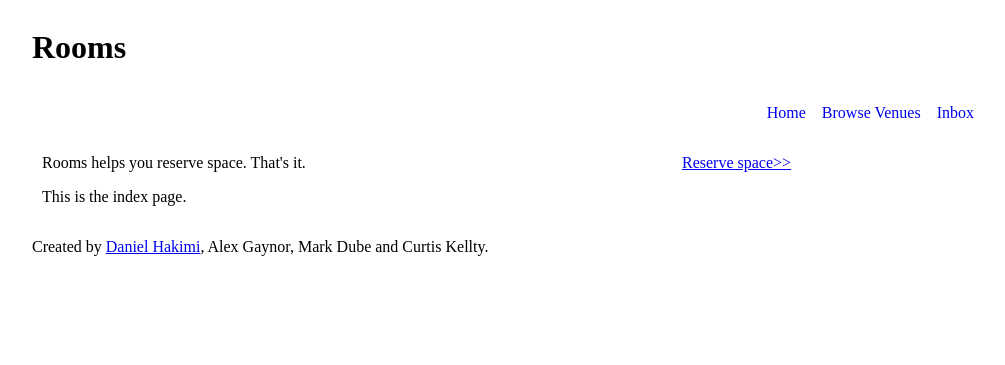
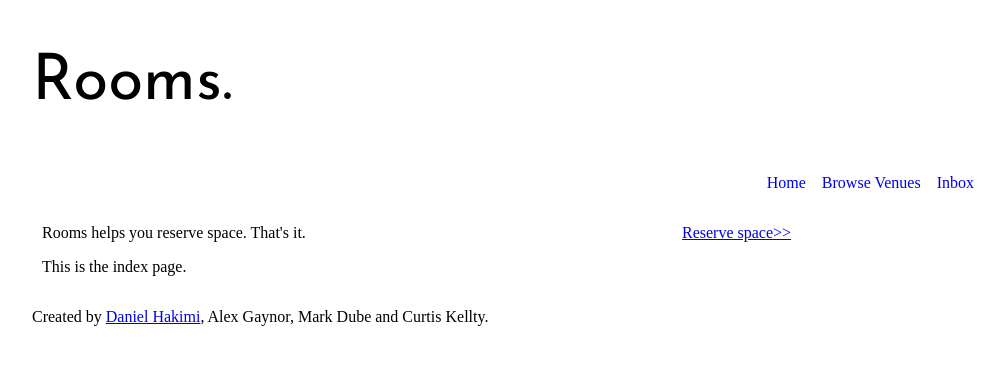
Before and after one commit to DanHakimi/Rooms, a Python web app: template templates/index.html in a window 1280 px wide. Shown: the top 365 px of the page, without its empty margins (128-1133 px from the left). Run offline with Jinja, Linux system fonts and the light colour scheme; the template is opened without the code that fills it, so the values that code supplies are empty; some libraries are stand-ins or nearby versions.

Commit message:
Messed with the header. It now uses Josefin Sans.

```diff
--- a/static/css/index.css
+++ b/static/css/index.css
@@ -1,3 +1,6 @@
+@import url(http://fonts.googleapis.com/css?family=Josefin+Sans:100,regular,regularitalic,bold,bolditalic);
+
+h1 { font: 64px "Josefin Sans", Sans-Serif; }
 
 nav ul{
 	float: right;
--- a/templates/index.html
+++ b/templates/index.html
@@ -10,7 +10,7 @@
     <body>
 	<div class="container_12">
 		<header>
-		    <h1>Rooms</h1>
+		    <h1>Rooms.</h1>
 		    <div class="grid_12"><nav>
 		    	<ul>
 		    		<li><a href="#home">Home</a></li>
```
